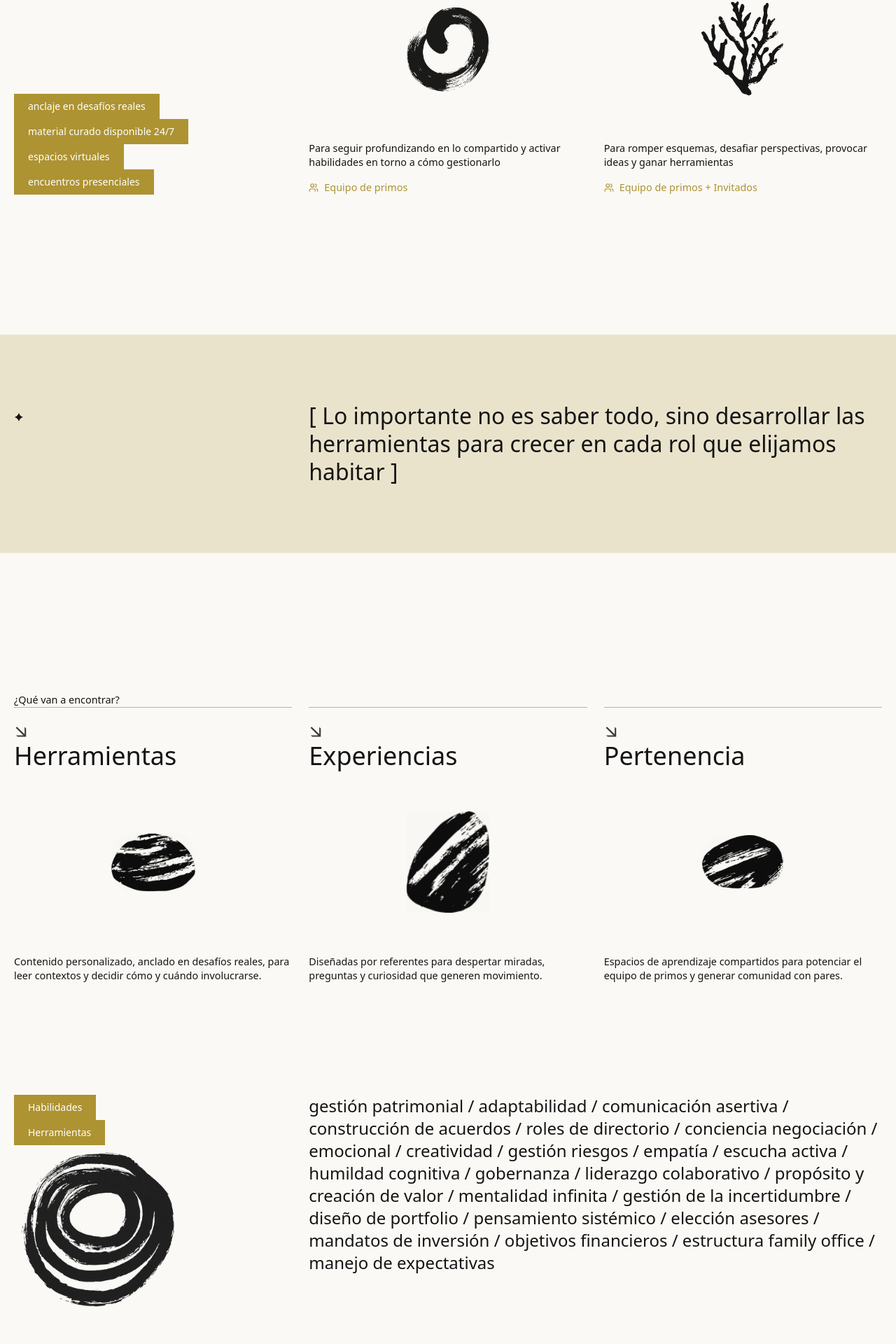
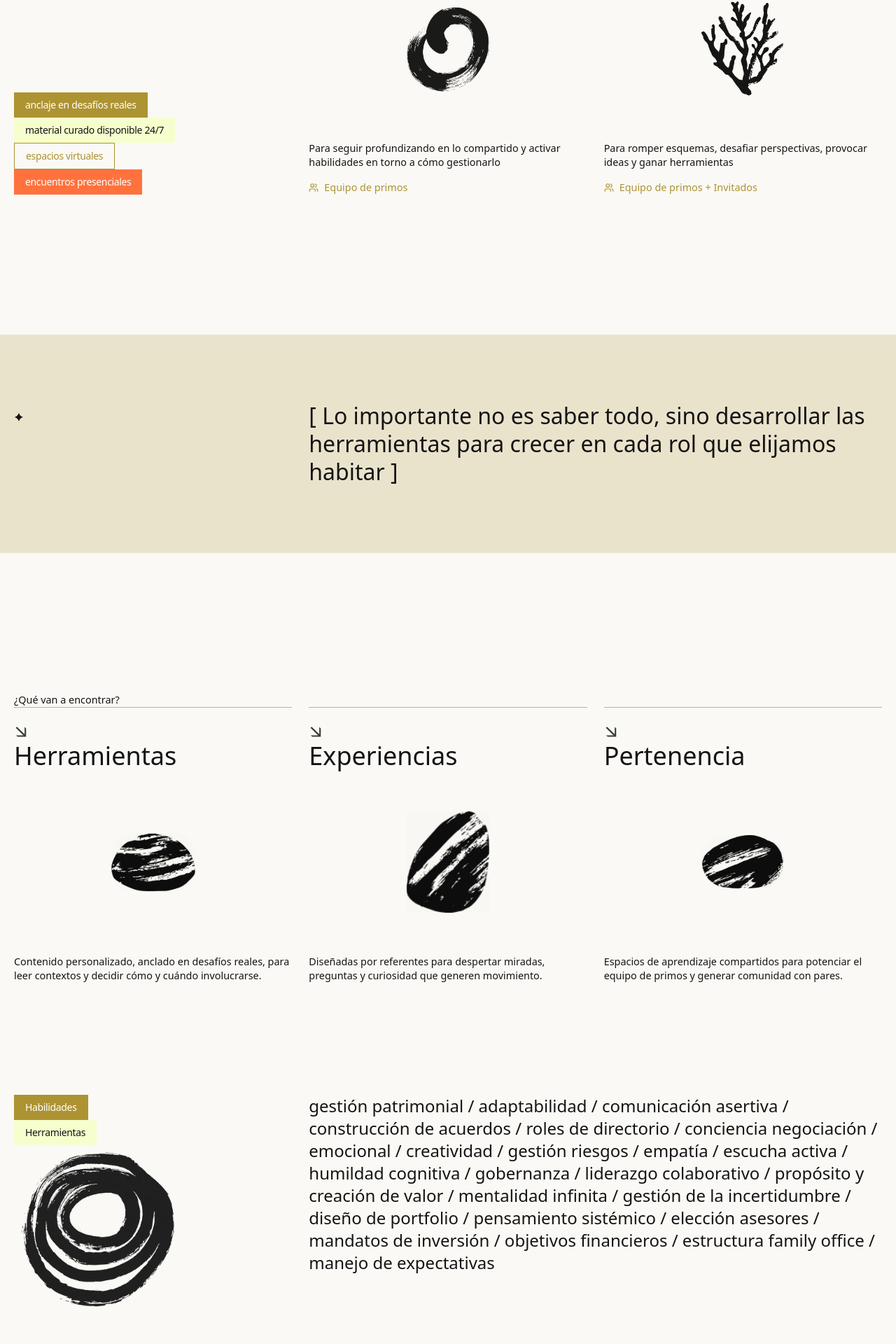
Before and after one commit to deadpine/nextgen, a Next.js app: page / in a window 1280 px wide. Shown: the part 1673-3593 px from the top of the page at 70% size. Built offline with nearby package versions, Linux system fonts and the light colour scheme.

Commit message:
update tags colors

```diff
--- a/src/app/page.tsx
+++ b/src/app/page.tsx
@@ -70,10 +70,22 @@ export default function Home() {
             <p>¿Cómo?</p>
             <p>Mediante dos formatos complementarios:</p>
             <div className="flex flex-col justify-end grow">
-              <Tag text="anclaje en desafíos reales" />
-              <Tag text="material curado disponible 24/7" />
-              <Tag text="espacios virtuales" />
-              <Tag text="encuentros presenciales"/>
+              <Tag
+                color="bg-green-500 text-white"
+                text="anclaje en desafíos reales"
+              />
+              <Tag
+                color="bg-green-100"
+                text="material curado disponible 24/7"
+              />
+              <Tag
+                color="bg-cream-100 text-green-500 border border-green-500"
+                text="espacios virtuales"
+              />
+              <Tag
+                color="bg-red-500 text-white"
+                text="encuentros presenciales"
+              />
             </div>
           </div>
           <Card
@@ -118,7 +130,7 @@ export default function Home() {
         <div className="grid md:grid-cols-3 gap-6 pt-40">
           <div>
             <Tag text="Habilidades" />
-            <Tag text="Herramientas" />
+            <Tag color="bg-green-100"  text="Herramientas" />
             <Image
               src="/images/circles.png"
               alt="concentric circles illustration"
@@ -141,7 +153,7 @@ export default function Home() {
       <section className="grid md:grid-cols-3 gap-6">
 
         <div>
-          <Tag text="¿Y ahora qué?" />
+          <Tag color="bg-red-500 text-white" text="¿Y ahora qué?" />
           <p>Estamos diseñando la primera experiencia → </p>
           <p>Más adelante les vamos a compartir más información</p>
         </div>
--- a/src/components/Tag.tsx
+++ b/src/components/Tag.tsx
@@ -1,11 +1,11 @@
 interface TagProps {
   text: string;
-  className?: string;
+  color?: string;
 }
 
-export default function Tag({ text }: TagProps) {
+export default function Tag({ text, color = "bg-green-500 text-white"  }: TagProps) {
   return (
-    <p className="w-fit text-sm font-medium px-5 py-2 bg-green-500 text-white">
+    <p className={`w-fit px-4 py-2 text-sm font-medium tracking-tight ${color}`}>
       {text}
     </p>
   );
```
